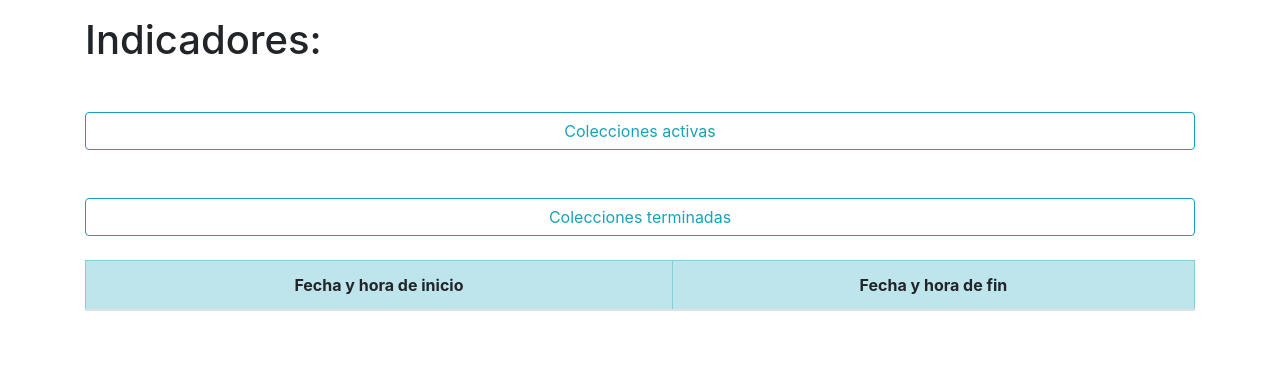
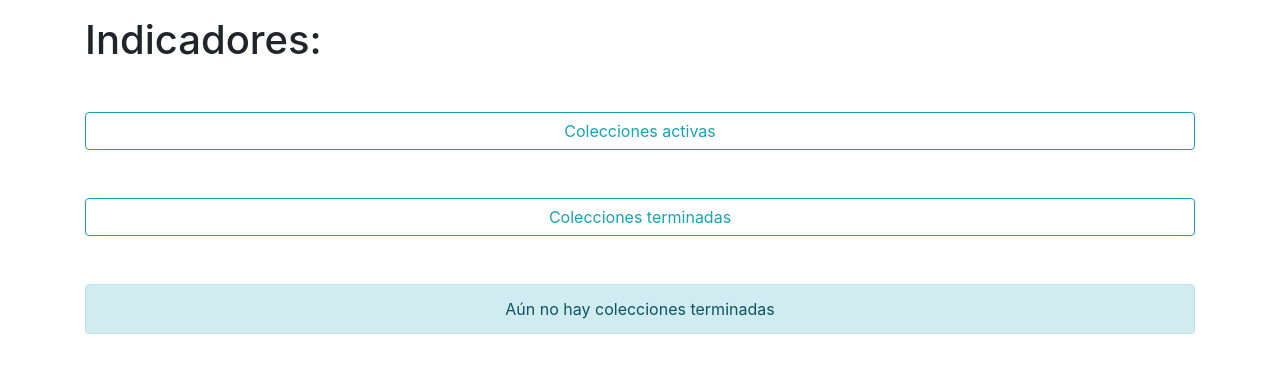
Before and after one commit to gastyciancio/DSSD_grupo5, a Flask app: template app/templates/indicators.html in a window 1280 px wide, after a click on "Colecciones terminadas". Shown: the part 56-429 px from the top of the page. Run offline with Flask 2, Linux system fonts and the light colour scheme; the template is opened without the code that fills it, so the values that code supplies are empty; some libraries are stand-ins or nearby versions.

Commit message:
Arreglo fallo en indicadores si habia un case vivo sin coleccion creada y un ifelse si aun no habia terminado ninguna en su html

```diff
--- a/app/resources/indicators.py
+++ b/app/resources/indicators.py
@@ -16,7 +16,8 @@ def get_collection_creators_and_amounts():
 
     for case_id in all_running_cases_ids:
         creator = get_case_variable_value("/collection_creator", case_id)
-        username_created_collections[creator] += 1
+        if(creator != ''):
+            username_created_collections[creator] += 1
 
     return username_created_collections
 
--- a/app/templates/indicators.html
+++ b/app/templates/indicators.html
@@ -29,6 +29,7 @@
 </div>
 
 <button class="btn btn-outline-info mt-5 btn-block" onclick="clicked('archived', 1)">Colecciones terminadas</button>
+{% if dates_of_archived_cases is defined and dates_of_archived_cases|length > 0 %}
     <div id="archived">
         <table class="table table-bordered mt-4">
             <thead class="table-info">
@@ -47,6 +48,11 @@
             {% endfor %}
         </table>
     </div>
+{% else %}
+    <div id="archived" class="alert alert-info text-center mt-5">
+        Aún no hay colecciones terminadas
+    </div>
+{% endif %}
 
 <script>
     const tables = ['creators', 'archived']
```
Lines whose indentation alone changed are shown as unchanged.
